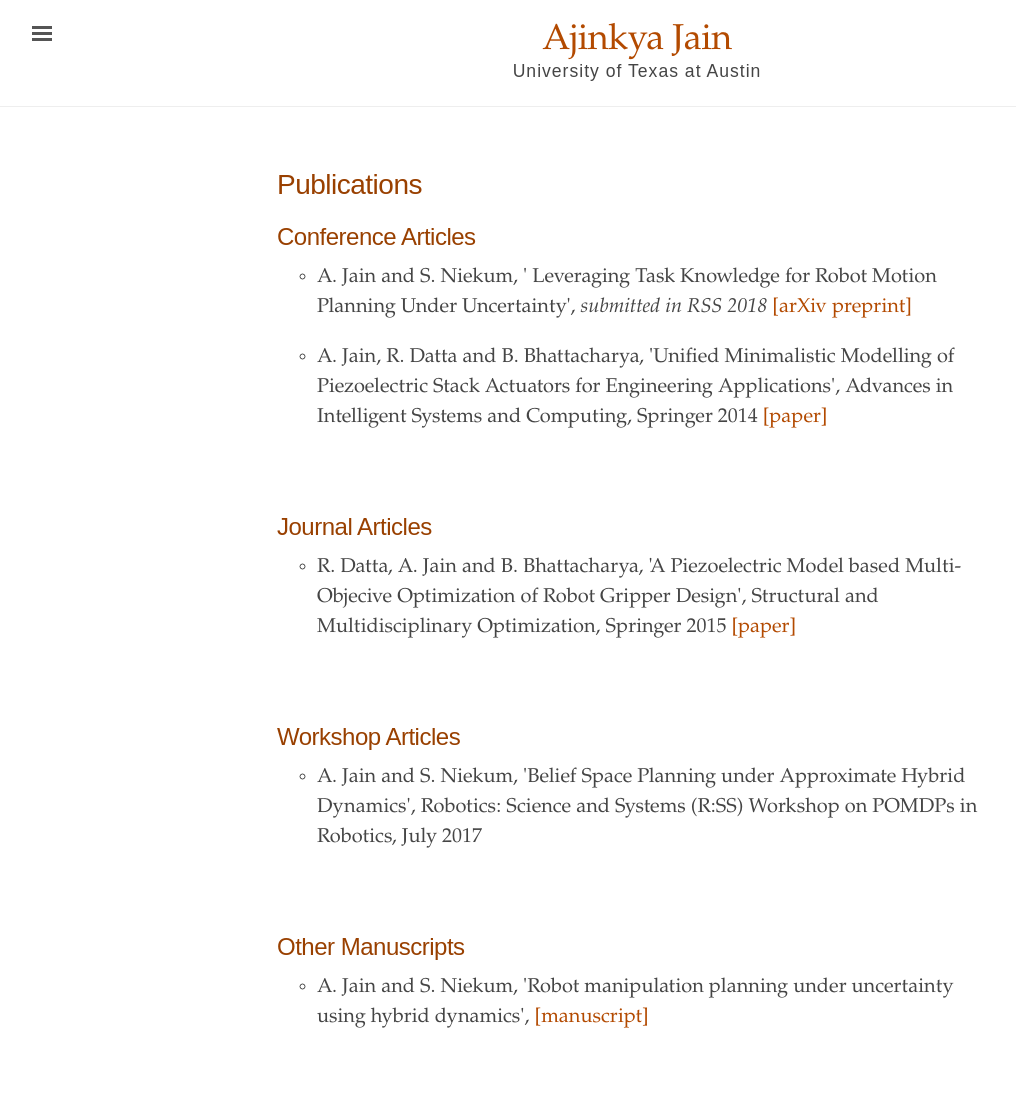
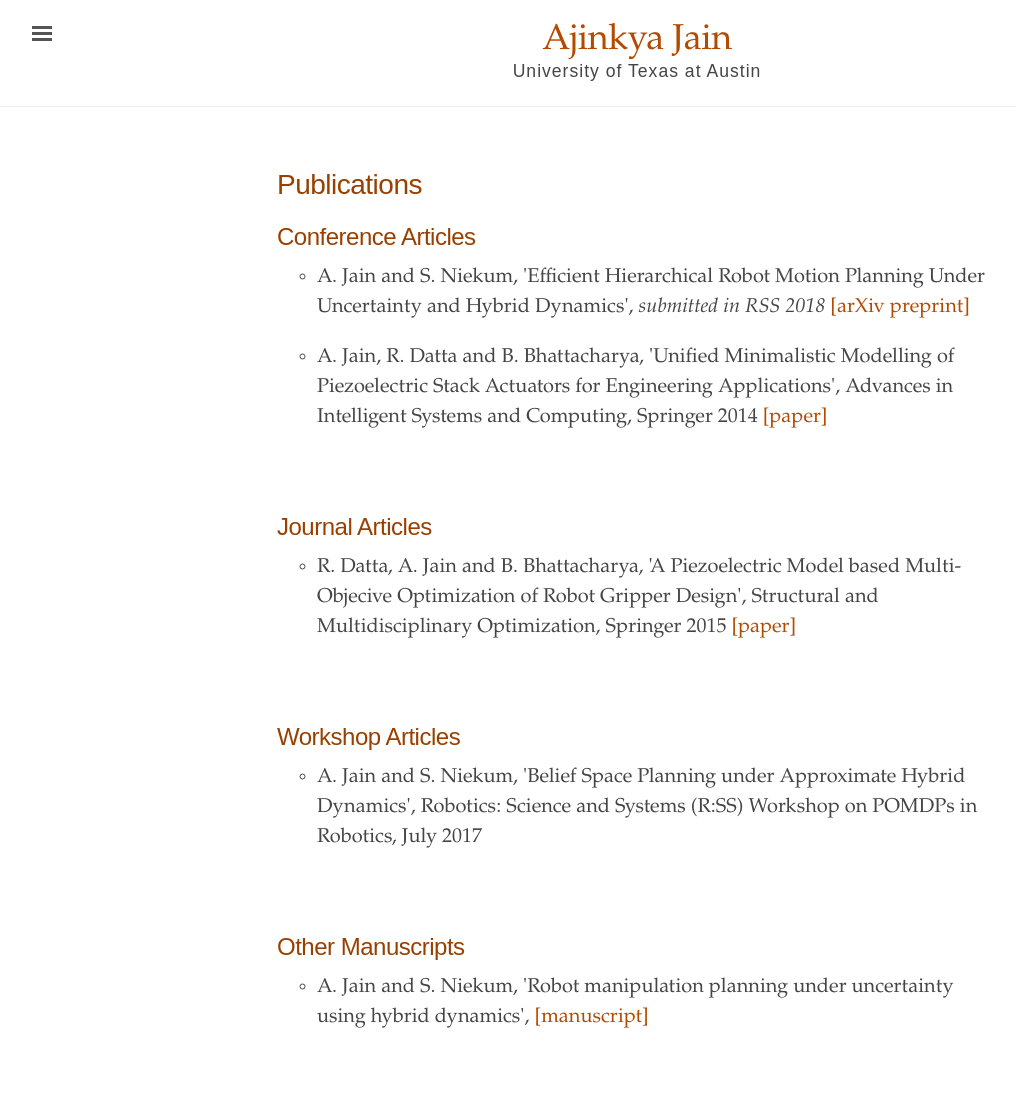
Before and after one commit to jainajinkya/jainajinkya.github.io, a Jekyll site: the page built from publications.md, in a window 1280 px wide. Shown: the whole page, without its empty margins (3-1019 px from the left). Built offline with Jekyll 4.4.1, drawn with Linux system fonts in a browser that asks for light colours.

Commit message:
Updated name of the paper

```diff
--- a/index.html
+++ b/index.html
@@ -59,7 +59,7 @@
   <h2>Recent News</h2>
   <ul class="texts">
     <li class="text-title">
-      <p> 2/1/18 — Submitted paper '<i>Leveraging Task Knowledge for Robot Motion Planning Under Uncertainty</i>' in RSS'18, Pittsburgh</p>
+      <p> 2/1/18 — Submitted paper '<i>Efficient Hierarchical Robot Motion Planning Under Uncertainty and Hybrid Dynamics</i>' in RSS'18, Pittsburgh</p>
     </li>
 
     <li class="text-title">
--- a/publications.md
+++ b/publications.md
@@ -9,7 +9,7 @@
   <h2>Conference Articles</h2>
   <ul class="texts">
   <li class="text-title">
-      <p>A. Jain and S. Niekum, ' Leveraging Task Knowledge for Robot Motion Planning Under Uncertainty', <i>submitted in RSS 2018 </i> <a href="https://arxiv.org/abs/1802.04205" target="_blank"> [arXiv preprint]</a> </p>
+      <p>A. Jain and S. Niekum, 'Efficient Hierarchical Robot Motion Planning Under Uncertainty and Hybrid Dynamics', <i>submitted in RSS 2018 </i> <a href="https://arxiv.org/abs/1802.04205" target="_blank"> [arXiv preprint]</a> </p>
     </li>
     <li class="text-title">
       <p> A. Jain, R. Datta and B. Bhattacharya, 'Unified Minimalistic Modelling of Piezoelectric Stack Actuators for Engineering Applications', Advances in Intelligent Systems and Computing, Springer 2014 <a href="http://link.springer.com/chapter/10.1007/978-3-319-16841-8_42" target="_blank"> [paper] </a> </p>
```
Also changed, not shown: research.md (+1 -1 lines).
